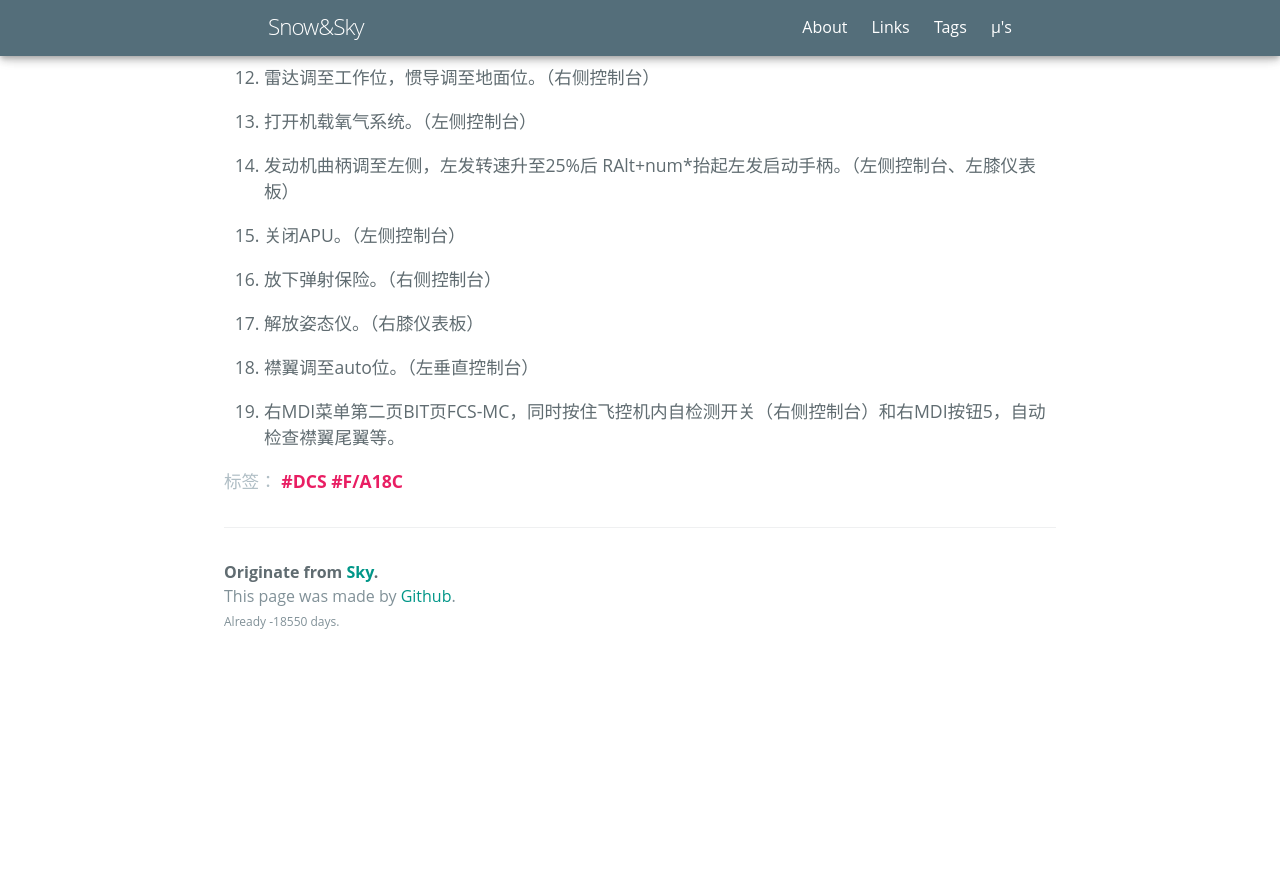
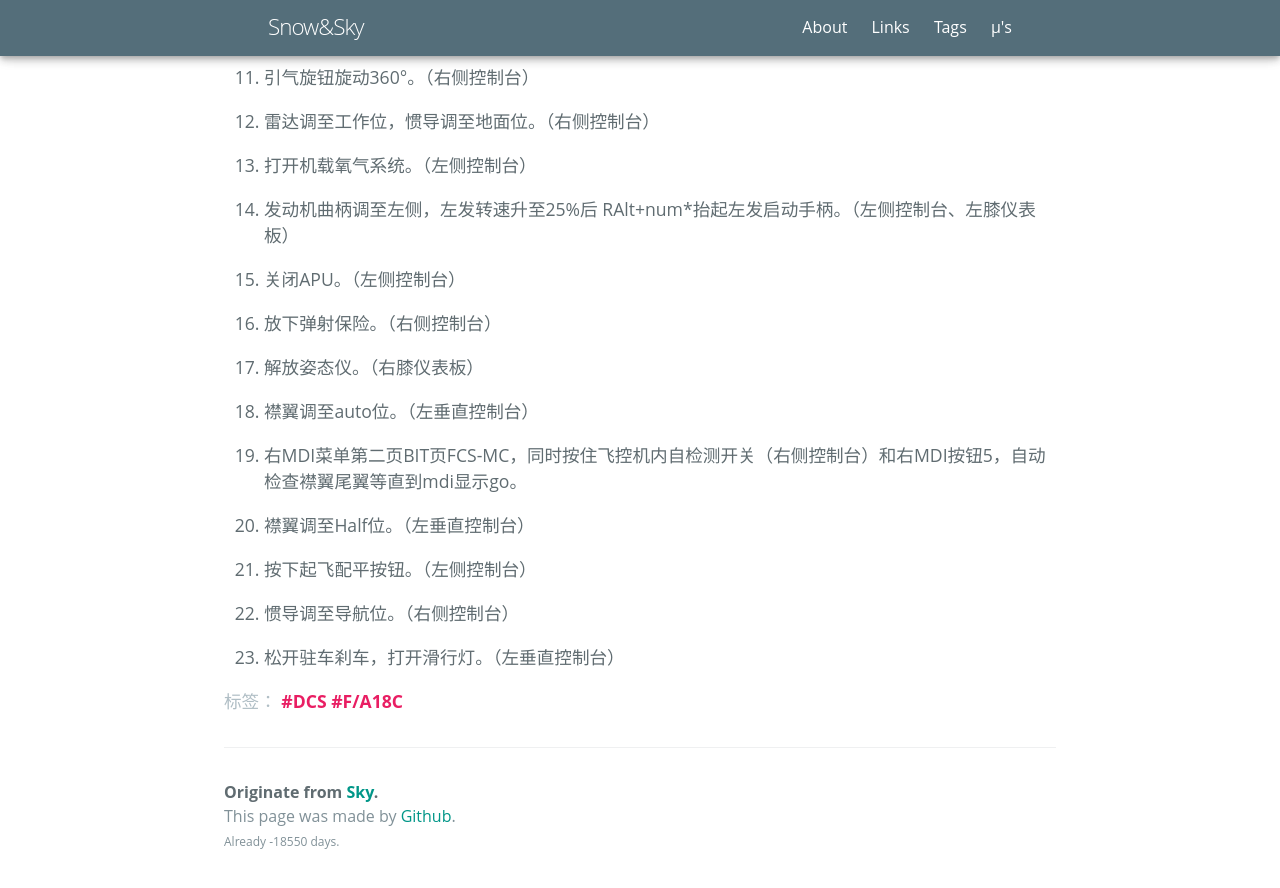
Before and after one commit to NishikinoSky/NishikinoSky.github.io, a Jekyll site: the page built from _posts/2020-12-23-FA18C1.md, in a window 1280 px wide and 900 px high, scrolled down 882 px. Shown: the top 888 px of the window. Built offline with Jekyll 4.4.1, drawn with Linux system fonts in a browser that asks for light colours; some web fonts are replaced; before the commit the page ends 1562 px from its top, so only the background shows below that.

Commit message:
Update 2020-12-23-FA18C1.md

```diff
--- a/_posts/2020-12-23-FA18C1.md
+++ b/_posts/2020-12-23-FA18C1.md
@@ -4,6 +4,8 @@ title: F/A-18C 冷启动
 tags: DCS F/A18C
 stickie: true
 ---
+
+垮起个塑料虫丑批脸（
 
 非专业流程，仅供快速上天，因此没有液压、火警ab检查等，步骤顺序可能也有偏差。
 
@@ -43,4 +45,12 @@ stickie: true
 
 18. 襟翼调至auto位。（左垂直控制台）
 
-19. 右MDI菜单第二页BIT页FCS-MC，同时按住飞控机内自检测开关（右侧控制台）和右MDI按钮5，自动检查襟翼尾翼等。
+19. 右MDI菜单第二页BIT页FCS-MC，同时按住飞控机内自检测开关（右侧控制台）和右MDI按钮5，自动检查襟翼尾翼等直到mdi显示go。
+
+20. 襟翼调至Half位。（左垂直控制台）
+
+21. 按下起飞配平按钮。（左侧控制台）
+
+22. 惯导调至导航位。（右侧控制台）
+
+23. 松开驻车刹车，打开滑行灯。（左垂直控制台）
```
